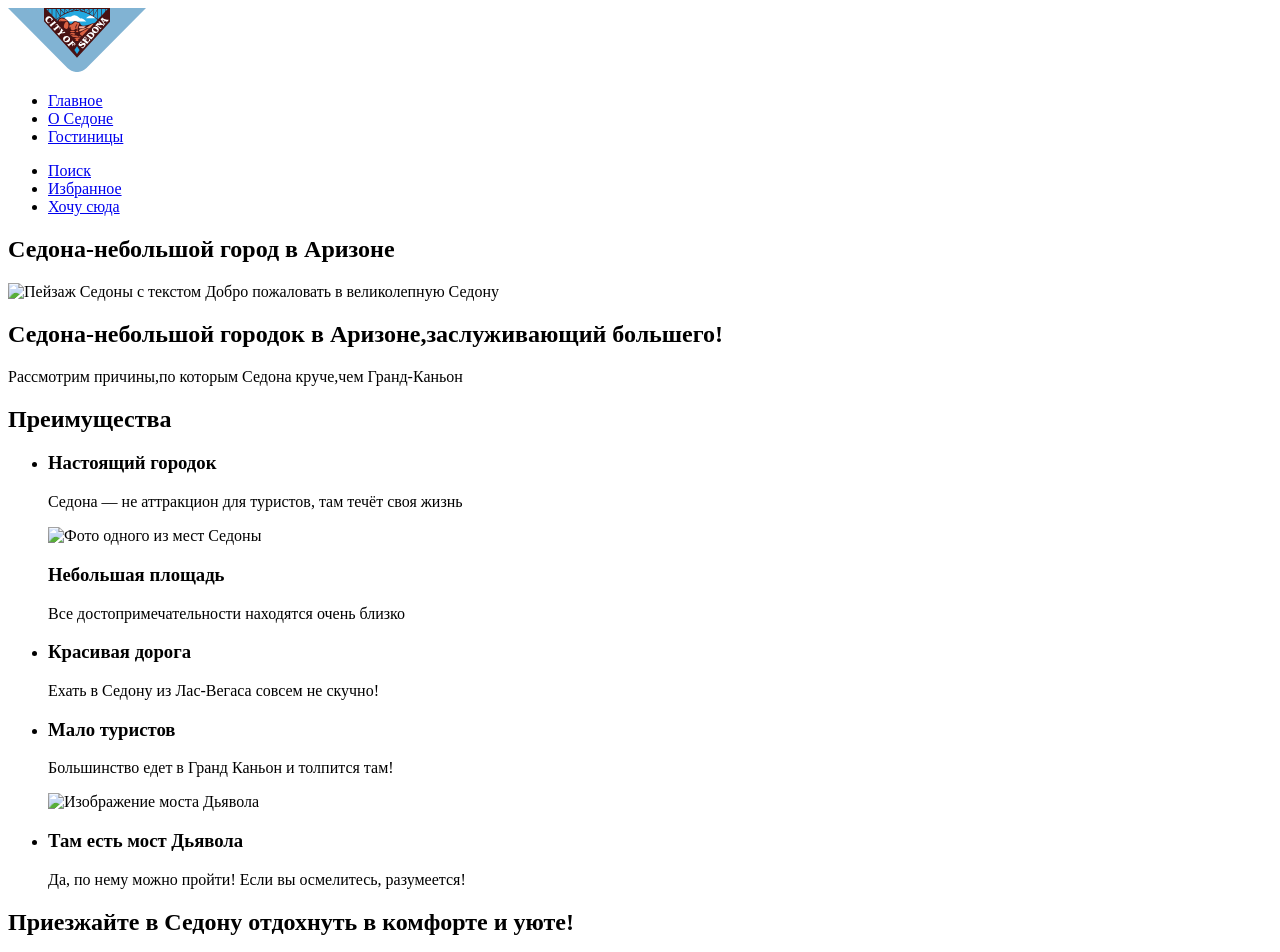
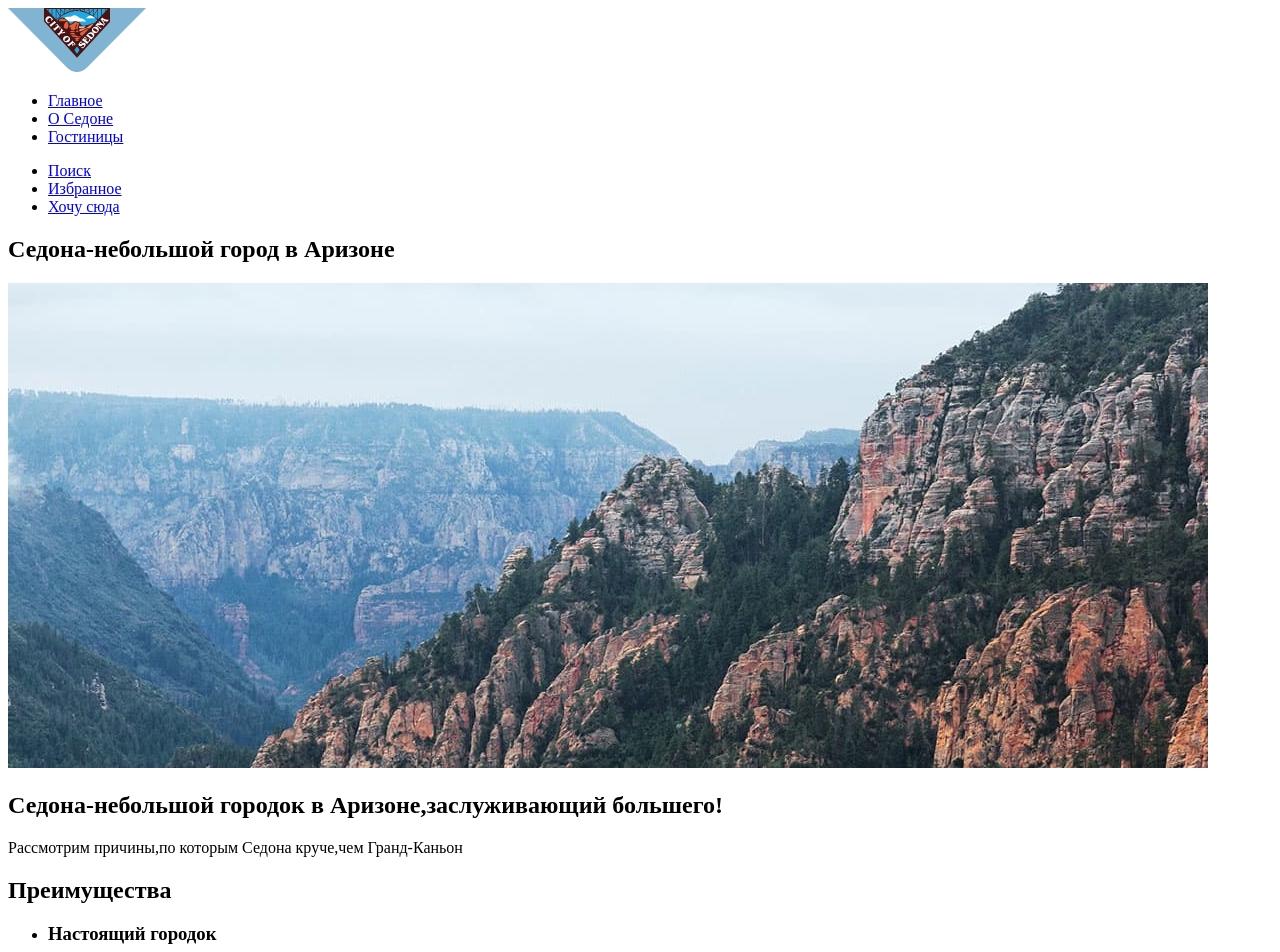
Before and after one commit to htmlacademy-htmlcss/2613569-sedona-2, a plain HTML site: page index.html in a window 1280 px wide. Shown: the top 952 px of the page. Drawn offline with Linux system fonts and the light colour scheme.

Commit message:
Добавляет изображения в разметку

```diff
--- a/index.html
+++ b/index.html
@@ -45,7 +45,7 @@
     <main class="main-index">
         <section class="main-page">
             <h1 class="visually-hidden">Седона-небольшой город в Аризоне</h1>
-            <img class="logo" src="images/main/hero.jpg" alt="Пейзаж Седоны с текстом Добро пожаловать
+            <img class="logo" src="images/hero.jpg" alt="Пейзаж Седоны с текстом Добро пожаловать
             в великолепную Седону " width="1200" height="485">
             <h2 class>Седона-небольшой городок в Аризоне,заслуживающий большего!</h2>
             <p> Рассмотрим причины,по которым Седона круче,чем Гранд-Каньон</p>
@@ -56,7 +56,7 @@
                 <li class="advantages-item ">
                     <h3 class="advantages-title">Настоящий городок</h3>
                     <p class="advantages-description">Седона — не аттракцион для туристов, там течёт своя жизнь</p>
-                    <img src="images/main/photo-1.jpg" alt="Фото одного из мест Седоны" width="800" height="385">
+                    <img src="images/photo-1.jpg" alt="Фото одного из мест Седоны" width="800" height="385">
                     <h3 class="advantages-title">Небольшая площадь</h3>
                     <p class="advantages-description">Все достопримечательности находятся очень близко</p>
                 </li>
@@ -68,7 +68,7 @@
                     <h3 class="advantages-title">Мало туристов</h3>
                     <p class="advantages-description">Большинство едет в Гранд Каньон и толпится там!</p>
                 </li>
-                <img src="images/main/photo-2.jpg" alt="Изображение моста Дьявола" width="800" height="385">
+                <img src="images/photo-2.jpg" alt="Изображение моста Дьявола" width="800" height="385">
                 <li class="advantages-item ">
                     <h3 class="advantages-title">Там есть мост Дьявола</h3>
                     <p class="advantages-description">Да, по нему можно пройти! Если вы осмелитесь, разумеется!</p>
@@ -105,7 +105,7 @@
         <section class="subscribe">
             <h2 class="subscribe-title">Подпишитесь на рассылку</h2>
             <p class="subscribe-description">Только полезная информация и никакого спама, честное бойскаутское!</p>
-            <img src="images/main/background.jpg" alt="Изображение пейзажа Седоны" width="1200" height="414">
+            <img src="images/background-1.jpg" alt="Изображение пейзажа Седоны" width="1200" height="414">
             <form class="subscribe-form" action="https://echo.htmlacademy.ru/" method="post">
                 <label class="visually-hidden" for="subscribe-email">Укажите Ваш e-mail</label>
                 <input type="e-mail" name="user-name" id="subscribe-email" placeholder="Ваш e-mail" required>
```
